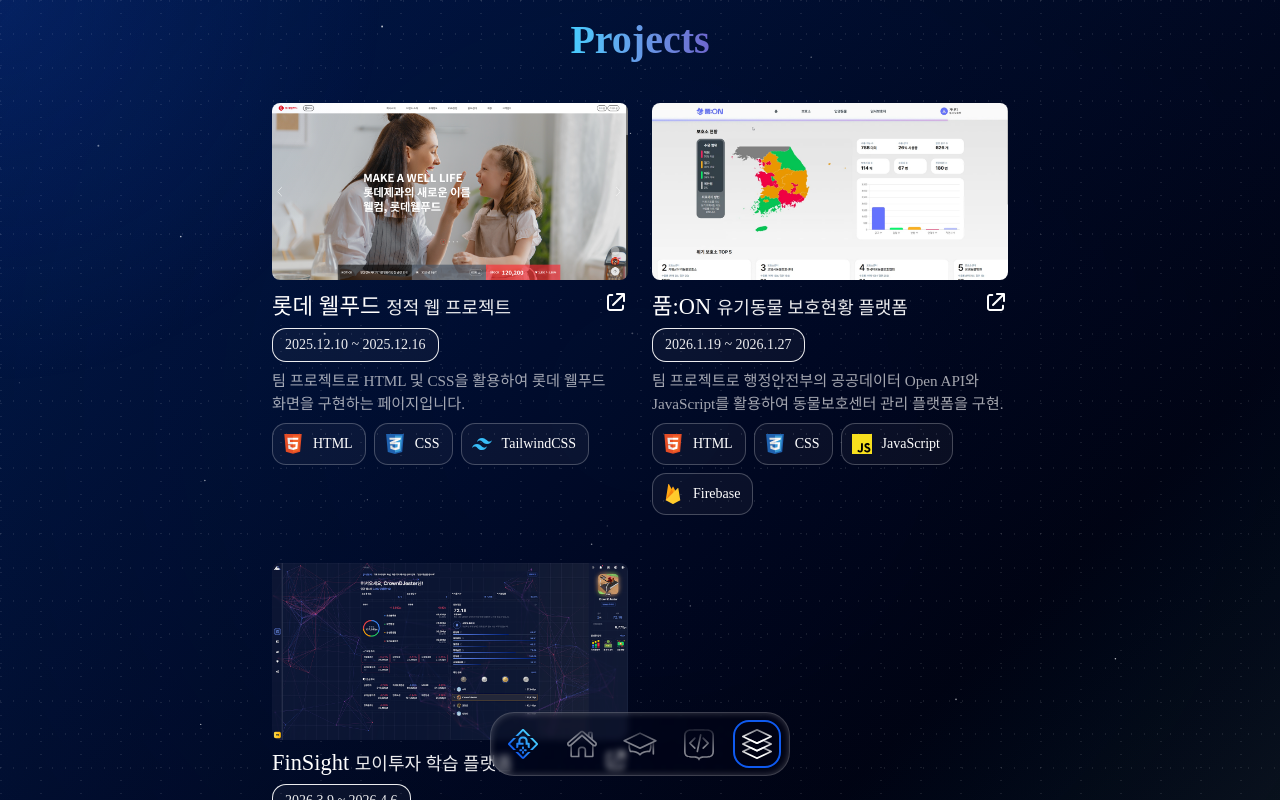
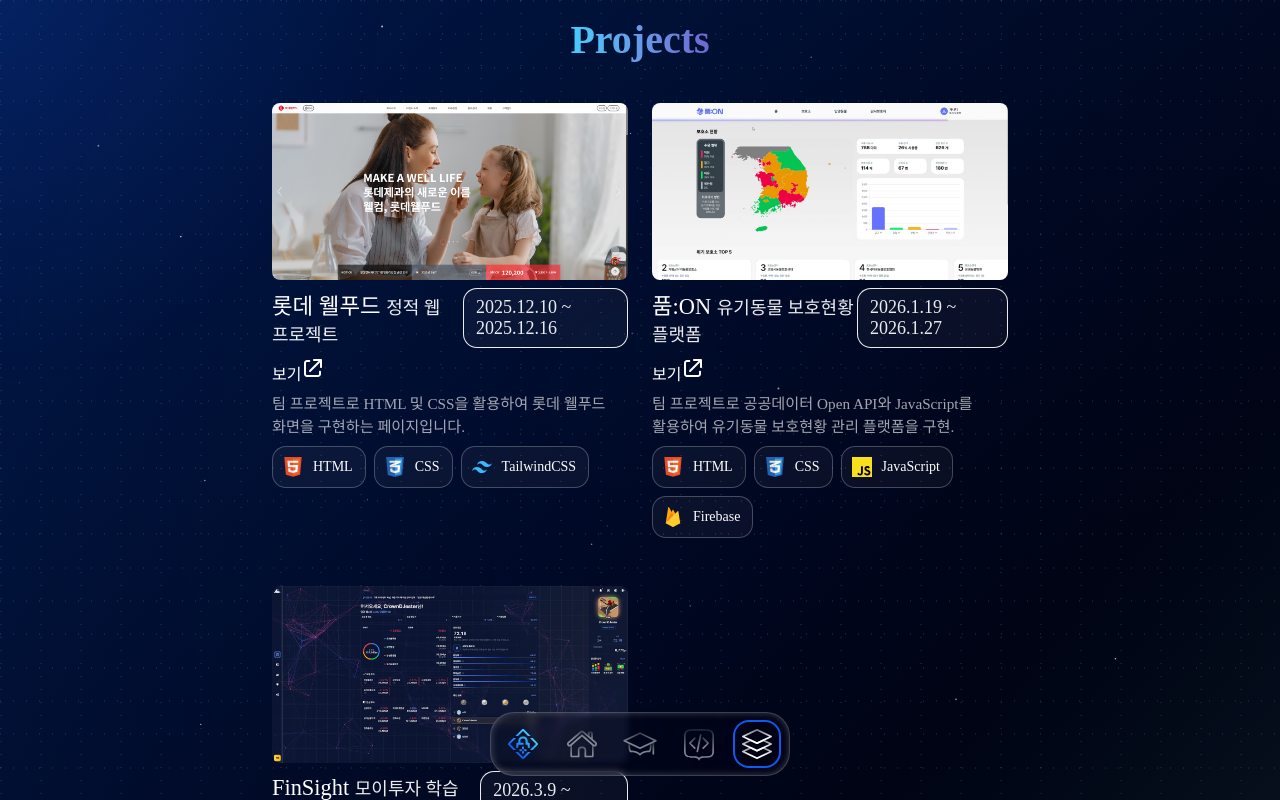
Before and after one commit to uzchang91/Portfolio, a React (Vite) app in the folder frontend/: page / in a window 1280 px wide. Both pictures are taken after a click on the element 757 px from the left and 744 px from the top of the page. Shown: the top 800 px of the page. Built offline with nearby package versions, Linux system fonts and the light colour scheme; a web font is replaced by a local one.

Commit message:
update : Projects.jsx comment

```diff
--- a/frontend/src/Components/Projects.jsx
+++ b/frontend/src/Components/Projects.jsx
@@ -26,13 +26,13 @@
           <img src={Lotte} alt="Lotte Static Page" className='project-img' />
           <div className='project-title'>
             <h1>롯데 웰푸드 <span>정적 웹 프로젝트</span></h1>
-            <a href="https://2025-est-fe-9.github.io/TeamCrunky" target="_blank">
-              <Link />
-            </a>
-          </div>
             <div className='badge-list'>
               <span className='badge fit'>2025.12.10 ~ 2025.12.16</span>
             </div>
+          </div>
+          <a href="https://2025-est-fe-9.github.io/TeamCrunky" target="_blank">
+            보기<Link />
+          </a>
           <p>
             팀 프로젝트로 HTML 및 CSS을 활용하여 롯데 웰푸드 화면을 구현하는 페이지입니다.
           </p>
@@ -47,15 +47,15 @@
           <img src={PumOn} alt="품ON" className='project-img' />
           <div className='project-title'>
             <h1>품:ON <span>유기동물 보호현황 플랫폼</span></h1>
-            <a href="https://uzchang91.github.io/PumON" target="_blank">
-              <Link />
-            </a>
-          </div>
             <div className='badge-list'>
               <span className='badge fit'>2026.1.19 ~ 2026.1.27</span>
             </div>
+          </div>
+          <a href="https://uzchang91.github.io/PumON" target="_blank">
+            보기<Link />
+          </a>
           <p>
-            팀 프로젝트로 행정안전부의 공공데이터 Open API와 JavaScript를 활용하여 동물보호센터 관리 플랫폼을 구현.
+            팀 프로젝트로 공공데이터 Open API와 JavaScript를 활용하여 유기동물 보호현황 관리 플랫폼을 구현.
           </p>
           <div className='badge-list'>
             <span className='badge'><HTML5 className='badge-icon' /> HTML</span>
@@ -69,16 +69,16 @@
           <img src={FinSight} alt="FinSight" className='project-img' />
           <div className='project-title'>
             <h1>FinSight <span>모이투자 학습 플랫폼</span></h1>
-            <a href="https://project3-finsight.vercel.app" target="_blank">
-              <Link />
-            </a>
-          </div>
             <div className='badge-list'>
               <span className='badge fit'>2026.3.9 ~ 2026.4.6</span>
             </div>
+          </div>
+          <a href="https://project3-finsight.vercel.app" target="_blank">
+            보기<Link />
+          </a>
           <p>
             팀 프로젝트로 React.js, Node.js, MySQL을 활용하여 모이투자 플랫폼 구현.
-            개발 목적은 투자를 어려워하는 사람들을 위해 게임과 같이 업적과 공부로 서비스를 즐길수 있는 플랫폼.
+            개발 목적은 주식투자를 어려워하는 청년들을 위해 포인트로 모의투자를 게임과 같은 환경에서 업적 달성 및 퀴즈 풀기로 주식투자를 즐길수 있는 플랫폼.
             현재 Vercel와 Render를 통해 호스팅 중입니다.
           </p>
           <div className='badge-list'>
```
Lines whose indentation alone changed are shown as unchanged.
